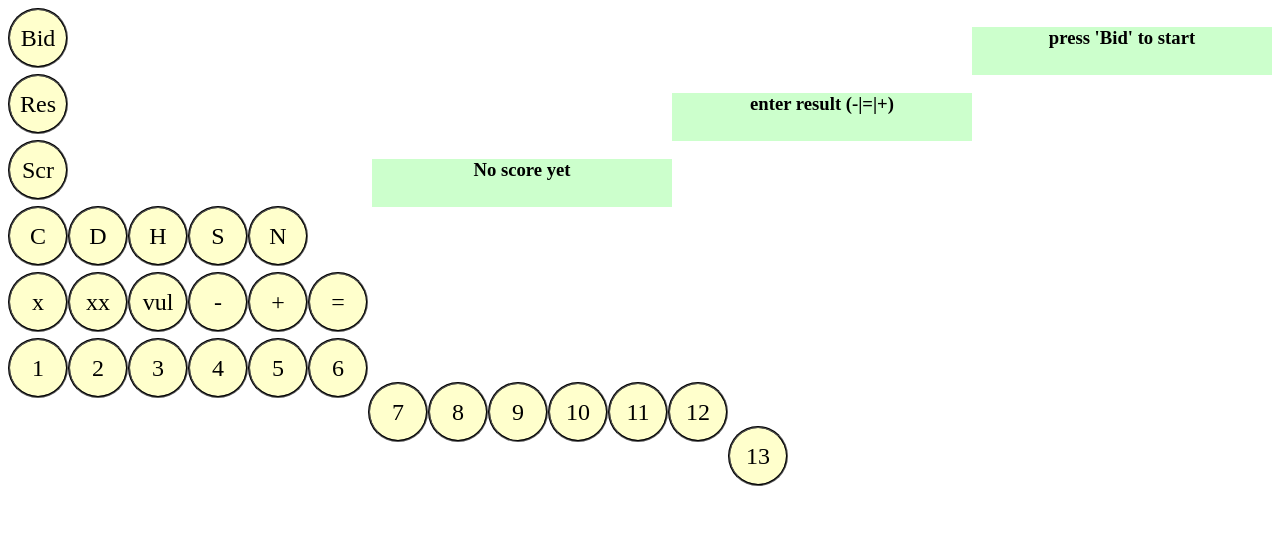
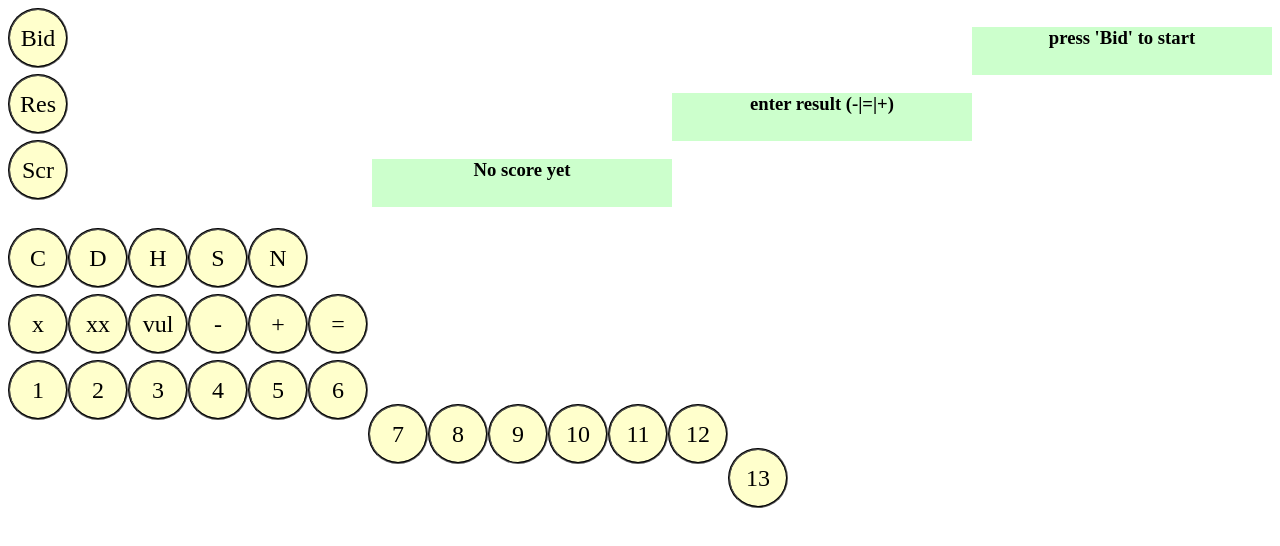
Before and after one commit to JeffreyRFox/Duplicate-Bridge-Score-Calculator, a plain HTML site: page index.html in a window 1280 px wide. Drawn offline with Linux system fonts and the light colour scheme.

Commit message:
Add files via upload

```diff
--- a/index.html
+++ b/index.html
@@ -36,7 +36,7 @@ button{
 </div><br><br><br><div>
     <button onclick="score=0;sayScore();">Scr</button>
 <p id="scored">No score yet</p><br><br>
-</div></b><br>
+</div></b><br><br>
     <button onclick="suit=1;sayBid();result=-2;sayResult();">C</button>
     <button onclick="suit=2;sayBid();result=-2;sayResult();">D</button>
     <button onclick="suit=3;sayBid();result=-2;sayResult();">H</button>
```
